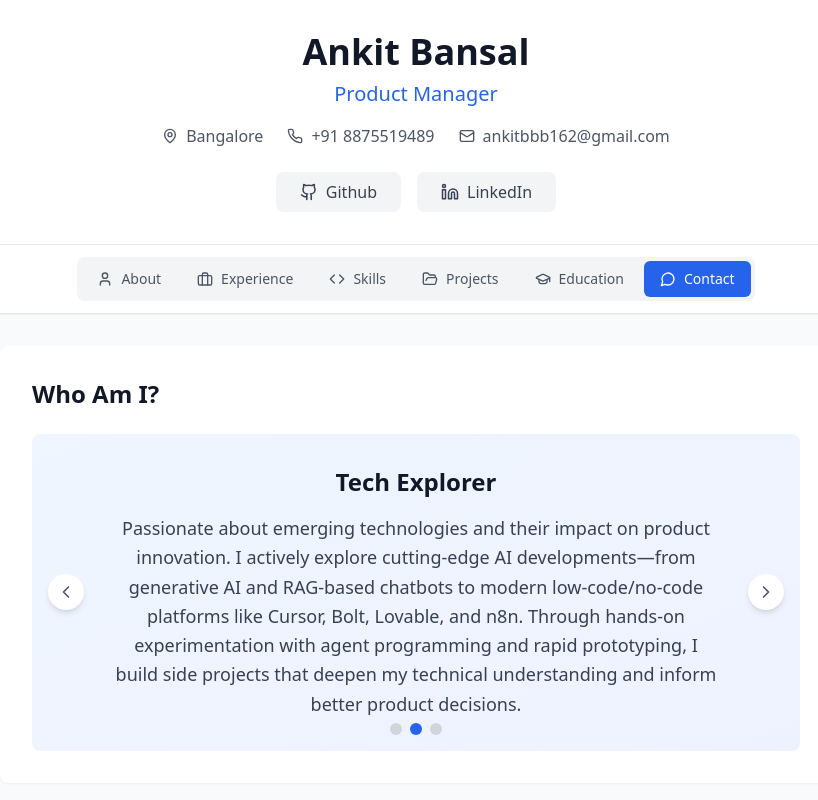
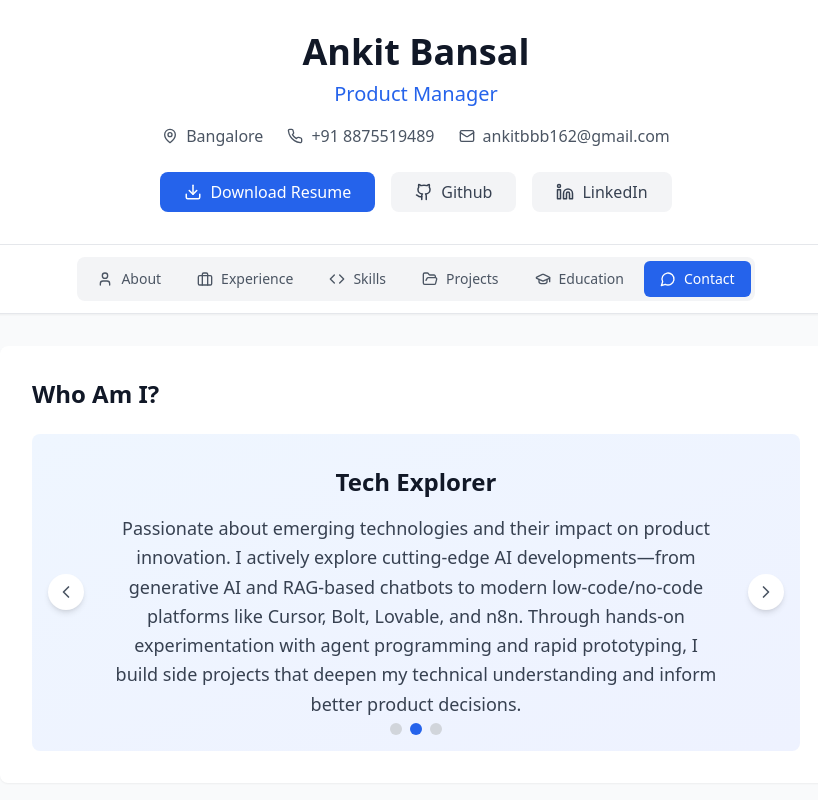
Before and after one commit to ankitbansal2101/digital-resume, a React (Vite) app: page / in a window 1280 px wide. Shown: the top 800 px of the page, without its empty margins (224-1042 px from the left). Built offline with nearby package versions, Linux system fonts and the light colour scheme.

Commit message:
Add PDF download option

```diff
--- a/src/components/Header.tsx
+++ b/src/components/Header.tsx
@@ -33,6 +33,13 @@ const Header = () => {
           </div>
 
           <div className="flex justify-center gap-4">
+            <button
+              onClick={handleDownloadPDF}
+              className="bg-blue-600 text-white px-6 py-2 rounded-lg hover:bg-blue-700 transition-colors flex items-center gap-2"
+            >
+              <Download size={18} />
+              Download Resume
+            </button>
             <a
               href="https://github.com/ankitbansal2101"
               target="_blank"
```
